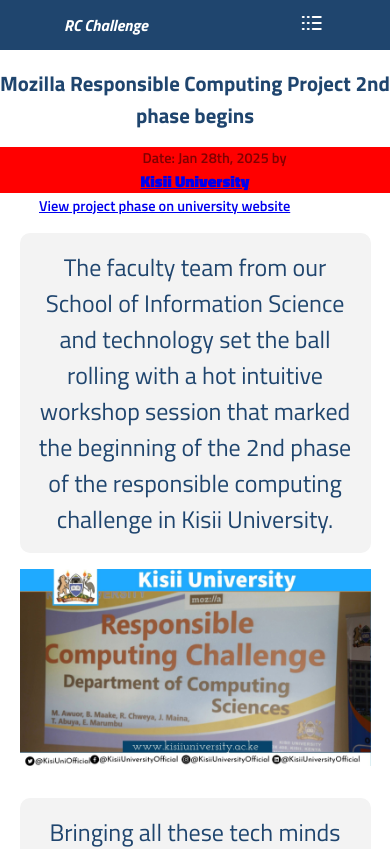
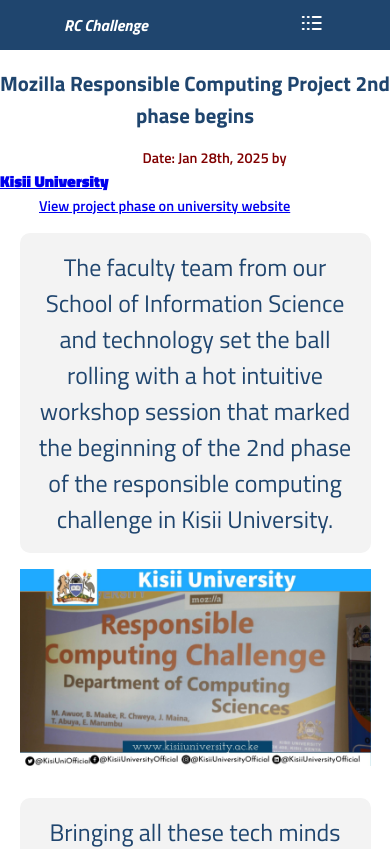
Before and after one commit to efpha/rc_web-app, a Next.js app: page /workshops/second-phase-begin in a window 390 px wide. Shown: the top 849 px of the page. Built offline with nearby package versions, Linux system fonts and the light colour scheme.

Commit message:
Date to the left

```diff
--- a/src/app/workshops/second-phase-begin/page.css
+++ b/src/app/workshops/second-phase-begin/page.css
@@ -189,11 +189,10 @@
     }
     .workshop1-page .datewrapper {
         font-size: 1rem;
-        text-align: center;
+        text-align: left;
         color: maroon;
         font-weight: 800;
         display: block;
-        background-color: red;
     }
 
     .workshop_content{
```
